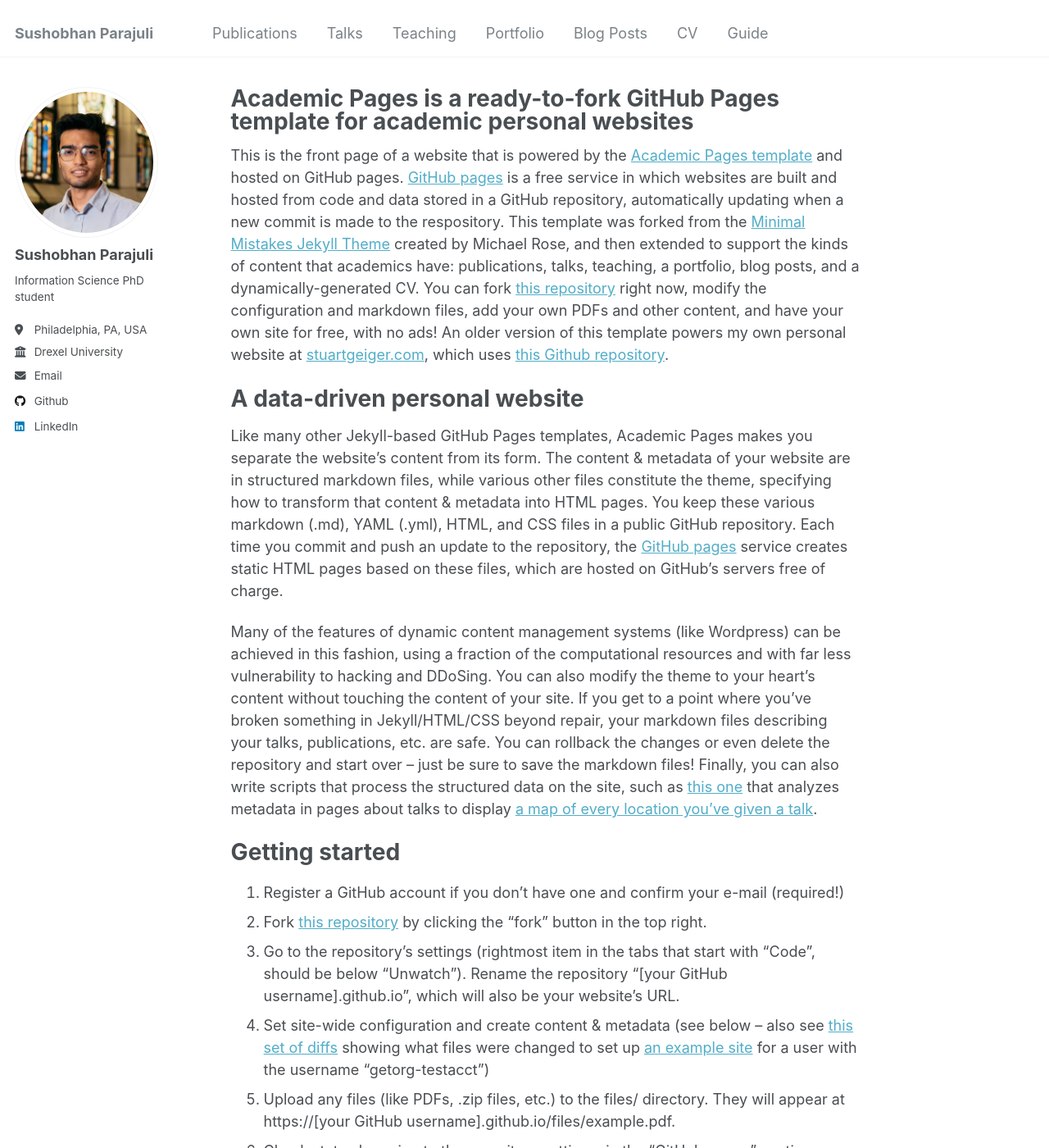
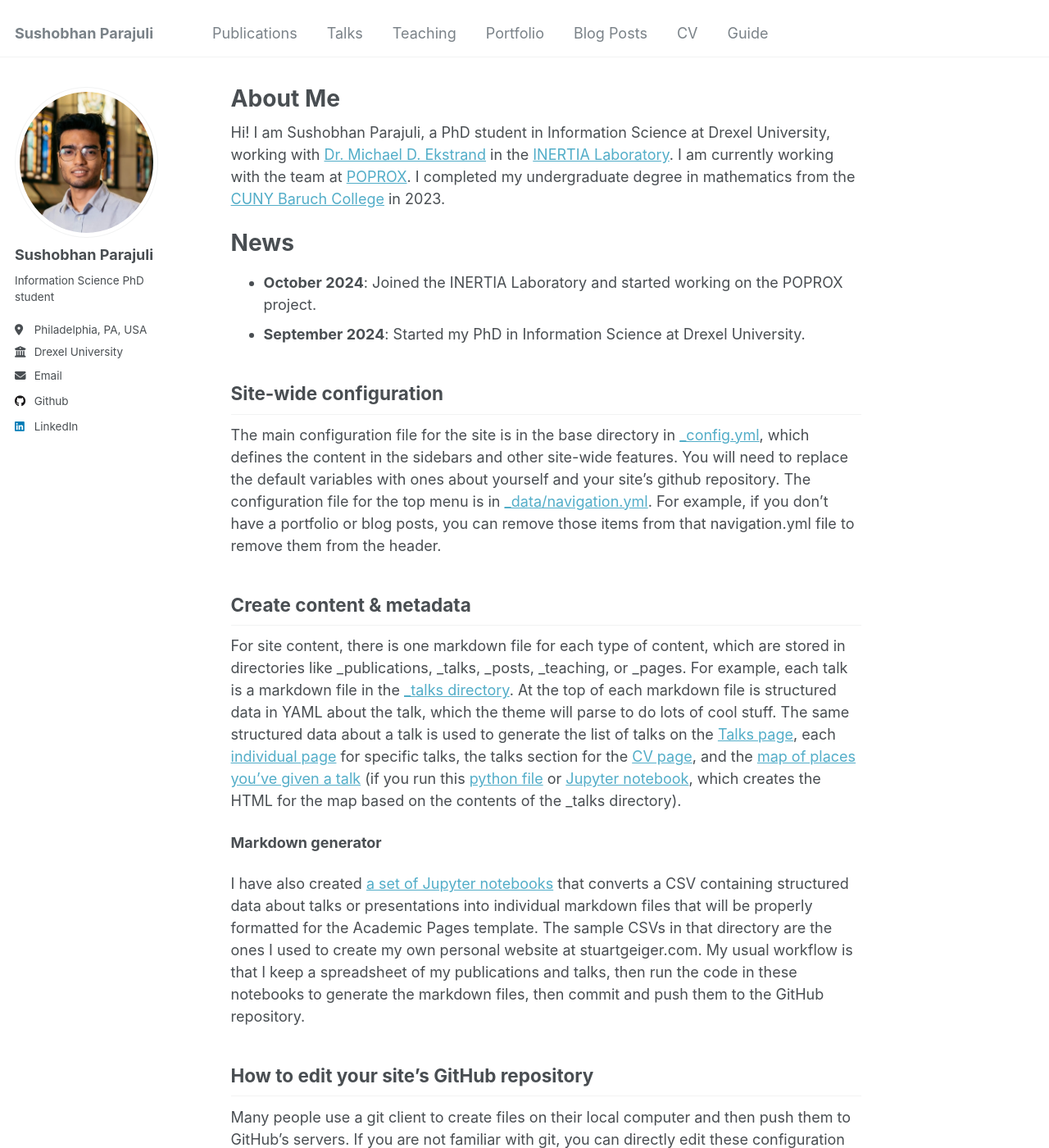
Before and after one commit to sushobhan2024/sushobhan2024.github.io, a Jekyll site: the page built from _pages/about.md, in a window 1280 px wide and 1400 px high. Shown: the whole window at 82% size. Built offline with Jekyll 4.4.1, drawn with Linux system fonts in a browser that asks for light colours; some of the changed text lies outside the part shown.

Commit message:
Update about.md

```diff
--- a/_pages/about.md
+++ b/_pages/about.md
@@ -1,28 +1,18 @@
 ---
 permalink: /
-title: "Academic Pages is a ready-to-fork GitHub Pages template for academic personal websites"
+title: "About Me"
 author_profile: true
 redirect_from:
   - /about/
   - /about.html
 ---
 
-This is the front page of a website that is powered by the [Academic Pages template](https://github.com/academicpages/academicpages.github.io) and hosted on GitHub pages. [GitHub pages](https://pages.github.com) is a free service in which websites are built and hosted from code and data stored in a GitHub repository, automatically updating when a new commit is made to the respository. This template was forked from the [Minimal Mistakes Jekyll Theme](https://mmistakes.github.io/minimal-mistakes/) created by Michael Rose, and then extended to support the kinds of content that academics have: publications, talks, teaching, a portfolio, blog posts, and a dynamically-generated CV. You can fork [this repository](https://github.com/academicpages/academicpages.github.io) right now, modify the configuration and markdown files, add your own PDFs and other content, and have your own site for free, with no ads! An older version of this template powers my own personal website at [stuartgeiger.com](http://stuartgeiger.com), which uses [this Github repository](https://github.com/staeiou/staeiou.github.io).
+Hi! I am Sushobhan Parajuli, a PhD student in Information Science at Drexel University, working with [Dr. Michael D. Ekstrand](https://md.ekstrandom.net) in the [INERTIA Laboratory](https://inertial.science). I am currently working with the team at [POPROX](https://poprox.ai). I completed my undergraduate degree in mathematics from the [CUNY Baruch College](https://www.baruch.cuny.edu) in 2023.
 
-A data-driven personal website
+News
 ======
-Like many other Jekyll-based GitHub Pages templates, Academic Pages makes you separate the website's content from its form. The content & metadata of your website are in structured markdown files, while various other files constitute the theme, specifying how to transform that content & metadata into HTML pages. You keep these various markdown (.md), YAML (.yml), HTML, and CSS files in a public GitHub repository. Each time you commit and push an update to the repository, the [GitHub pages](https://pages.github.com/) service creates static HTML pages based on these files, which are hosted on GitHub's servers free of charge.
-
-Many of the features of dynamic content management systems (like Wordpress) can be achieved in this fashion, using a fraction of the computational resources and with far less vulnerability to hacking and DDoSing. You can also modify the theme to your heart's content without touching the content of your site. If you get to a point where you've broken something in Jekyll/HTML/CSS beyond repair, your markdown files describing your talks, publications, etc. are safe. You can rollback the changes or even delete the repository and start over -- just be sure to save the markdown files! Finally, you can also write scripts that process the structured data on the site, such as [this one](https://github.com/academicpages/academicpages.github.io/blob/master/talkmap.ipynb) that analyzes metadata in pages about talks to display [a map of every location you've given a talk](https://academicpages.github.io/talkmap.html).
-
-Getting started
-======
-1. Register a GitHub account if you don't have one and confirm your e-mail (required!)
-1. Fork [this repository](https://github.com/academicpages/academicpages.github.io) by clicking the "fork" button in the top right.
-1. Go to the repository's settings (rightmost item in the tabs that start with "Code", should be below "Unwatch"). Rename the repository "[your GitHub username].github.io", which will also be your website's URL.
-1. Set site-wide configuration and create content & metadata (see below -- also see [this set of diffs](http://archive.is/3TPas) showing what files were changed to set up [an example site](https://getorg-testacct.github.io) for a user with the username "getorg-testacct")
-1. Upload any files (like PDFs, .zip files, etc.) to the files/ directory. They will appear at https://[your GitHub username].github.io/files/example.pdf.
-1. Check status by going to the repository settings, in the "GitHub pages" section
+- **October 2024**: Joined the INERTIA Laboratory and started working on the POPROX project.
+- **September 2024**: Started my PhD in Information Science at Drexel University.
 
 Site-wide configuration
 ------
```
